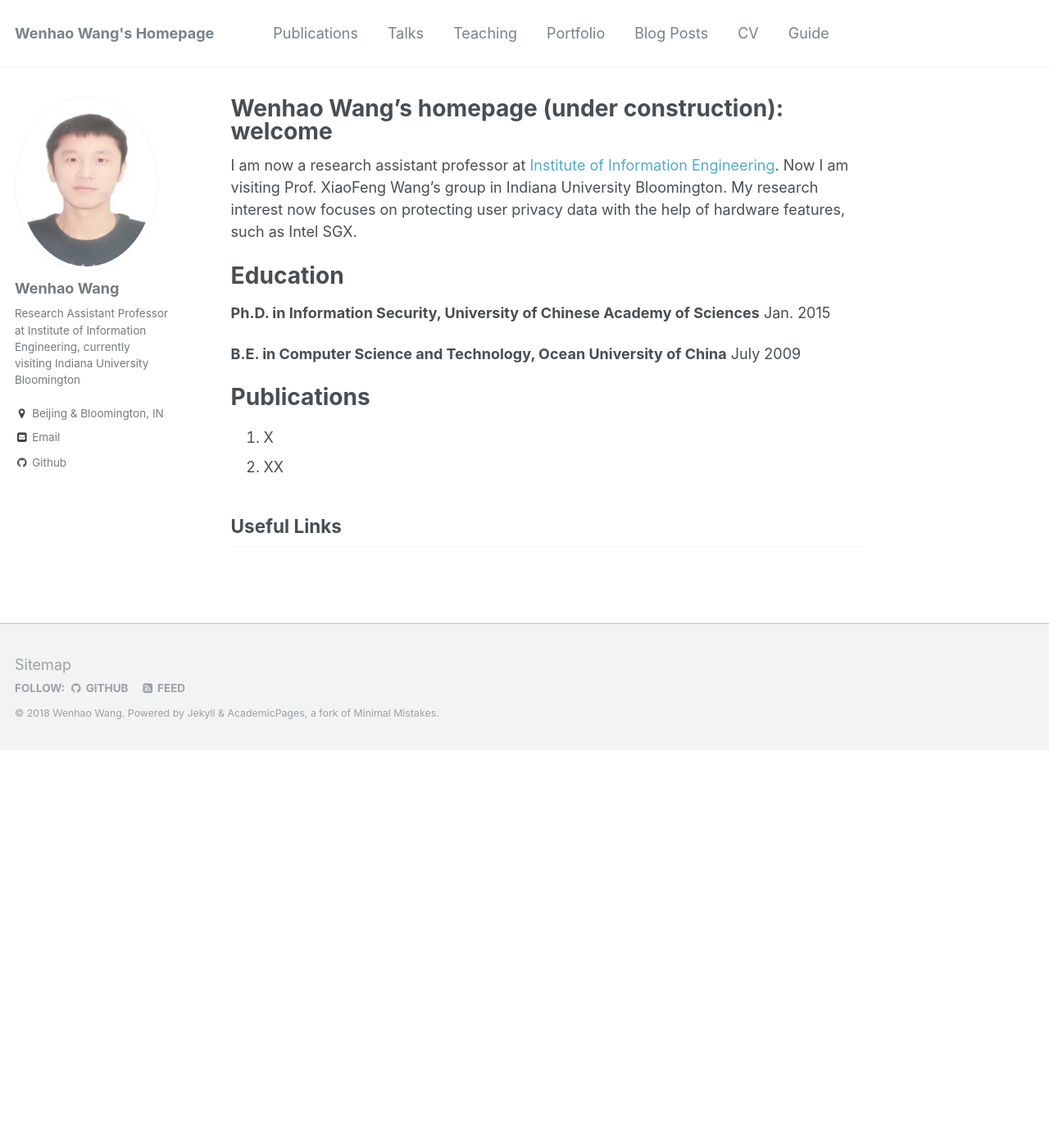
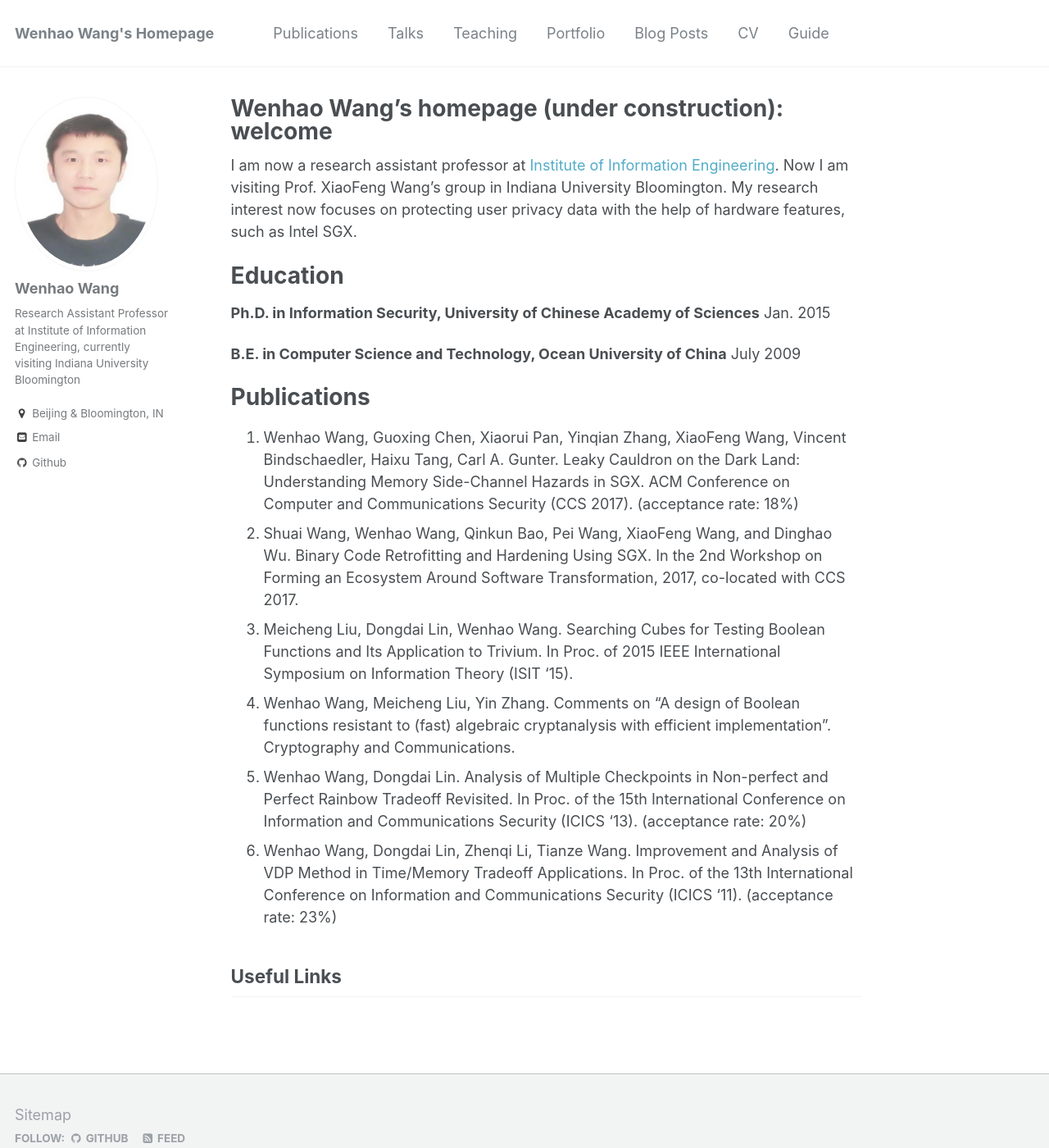
Before and after one commit to wenhao19/heartever.github.io, a Jekyll site: the page built from _pages/about.md, in a window 1280 px wide and 1400 px high. Shown: the whole window at 82% size. Built offline with Jekyll 4.4.1, drawn with Linux system fonts in a browser that asks for light colours.

Commit message:
Update about.md

```diff
--- a/_pages/about.md
+++ b/_pages/about.md
@@ -18,8 +18,13 @@
 
 Publications
 ======
-1. X
-1. XX
+1. Wenhao Wang, Guoxing Chen, Xiaorui Pan, Yinqian Zhang, XiaoFeng Wang, Vincent Bindschaedler, Haixu Tang, Carl A. Gunter. Leaky Cauldron on the Dark Land: Understanding Memory Side-Channel Hazards in SGX. ACM Conference on Computer and Communications Security (CCS 2017). (acceptance rate: 18%)
+1. Shuai Wang, Wenhao Wang, Qinkun Bao, Pei Wang, XiaoFeng Wang, and Dinghao Wu. Binary Code Retrofitting and Hardening Using SGX.  In the 2nd Workshop on Forming an Ecosystem Around Software Transformation, 2017, co-located with CCS 2017.
+1. Meicheng Liu, Dongdai Lin, Wenhao Wang. Searching Cubes for Testing Boolean Functions and Its Application to Trivium. In Proc. of 2015 IEEE International Symposium on Information Theory (ISIT '15).
+1. Wenhao Wang, Meicheng Liu, Yin Zhang. Comments on “A design of Boolean functions resistant to (fast)  algebraic cryptanalysis with efficient implementation”. Cryptography and Communications.
+1. Wenhao Wang, Dongdai Lin. Analysis of Multiple Checkpoints in Non-perfect and Perfect Rainbow Tradeoff Revisited. In Proc. of the 15th International Conference on Information and Communications Security (ICICS  '13). (acceptance rate: 20%)
+1. Wenhao Wang, Dongdai Lin, Zhenqi Li, Tianze Wang. Improvement and Analysis of VDP Method in Time/Memory Tradeoff Applications. In Proc. of the 13th International Conference on Information and Communications Security (ICICS '11). (acceptance rate: 23%)
+
 
 Useful Links
 ------
```
